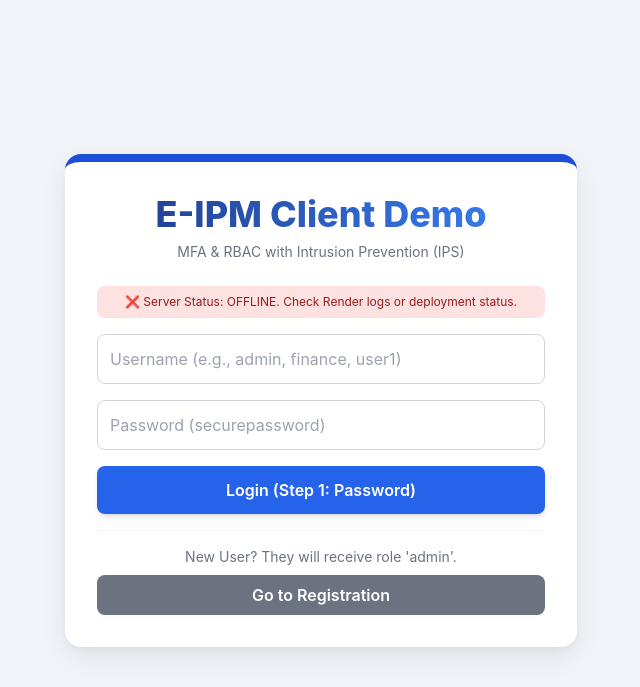
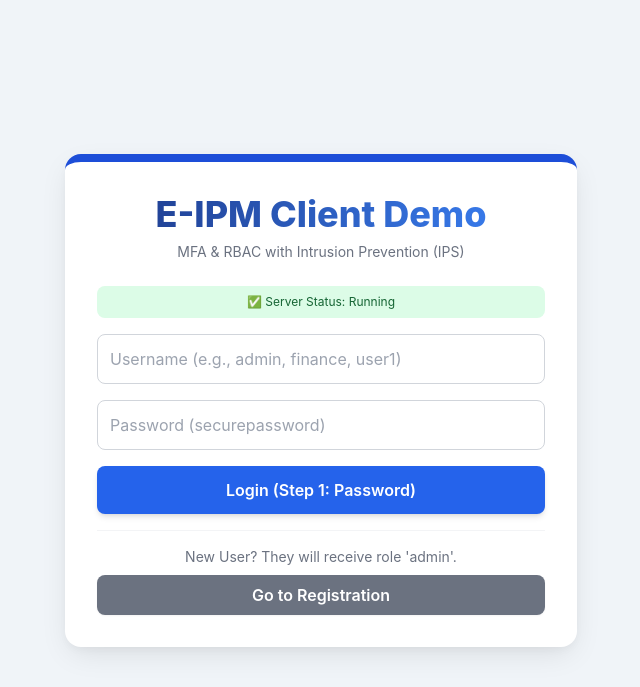
Before and after one commit to TruDv/Intrusion-System-Prevention, a Flask app: page / in a window 1280 px wide. Shown: the top 687 px of the page, without its empty margins (319-959 px from the left). Run offline with Flask 3, Linux system fonts and the light colour scheme; some libraries are stand-ins or nearby versions.

Commit message:
Server Running Live

```diff
--- a/templates/index.html
+++ b/templates/index.html
@@ -101,8 +101,9 @@
 
         async function checkServerStatus() {
             try {
-                const response = await fetch(API_BASE_URL + '/register', { method: 'OPTIONS' });
-                setServerStatus(response.ok || response.status === 405);
+                // FIX: Checking the root route (/) is the most reliable way to check if the Flask server is up.
+                const response = await fetch(API_BASE_URL + '/', { method: 'GET' });
+                setServerStatus(response.ok);
             } catch (error) {
                 setServerStatus(false);
             }
@@ -156,12 +157,10 @@
             try {
                 data = await response.json();
             } catch (e) {
-                // Handle cases where server returns a non-JSON 500 page
                 throw new Error(`HTTP Error ${response.status}: Server returned non-JSON response.`);
             }
 
             if (!response.ok) {
-                // If it's a Rate Limit error (429) or other custom message
                 throw new Error(data.message || `HTTP Error ${response.status}: ${response.statusText}`);
             }
             return data;
```
Also changed, not shown: app.py (line endings or trailing spaces).
